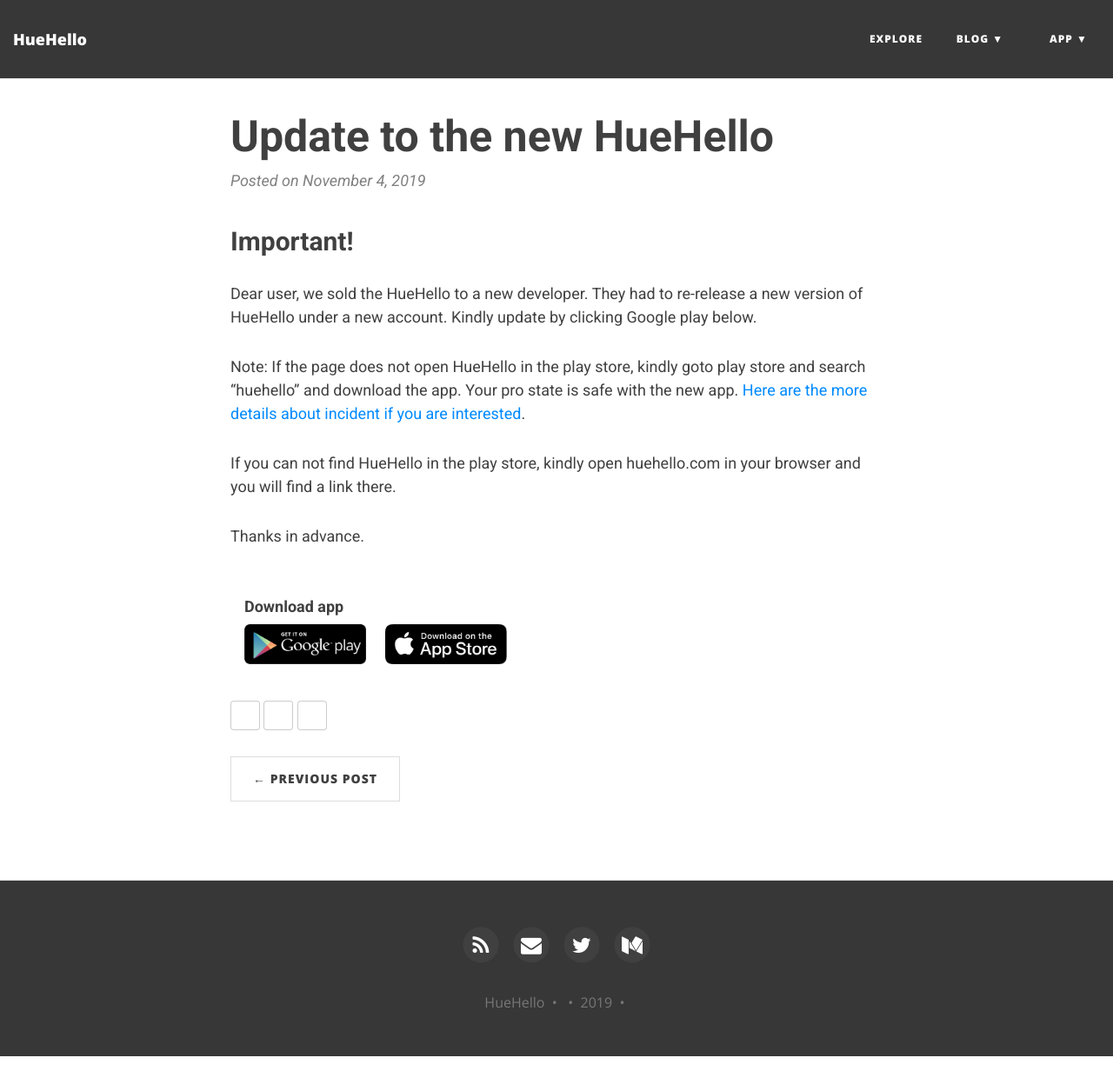
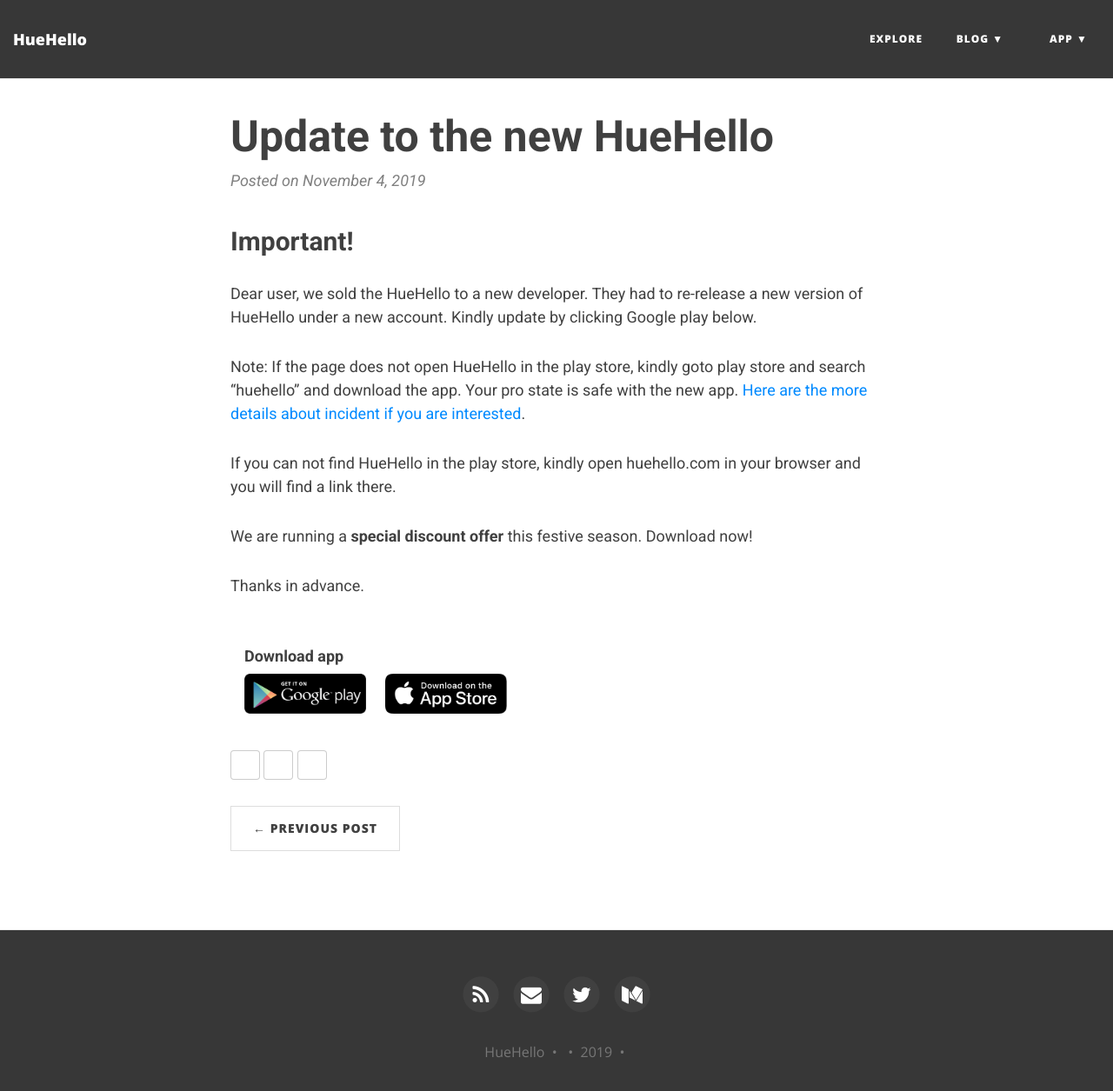
Before and after one commit to huehello/website, a Jekyll site: the page built from blogs/_posts/2019-11-04-update-to-huehello2.md, in a window 1280 px wide and 1272 px high. Shown: the top 1255 px of the window at 87% size. Built offline with Jekyll 4.4.1, drawn with Linux system fonts in a browser that asks for light colours; nearby versions of some CDN libraries.

Commit message:
added discount text

```diff
--- a/blogs/_posts/2019-11-04-update-to-huehello2.md
+++ b/blogs/_posts/2019-11-04-update-to-huehello2.md
@@ -13,4 +13,6 @@
 
 If you can not find HueHello in the play store, kindly open huehello.com in your browser and you will find a link there.
 
+We are running a **special discount offer** this festive season. Download now!
+
 Thanks in advance.
```
